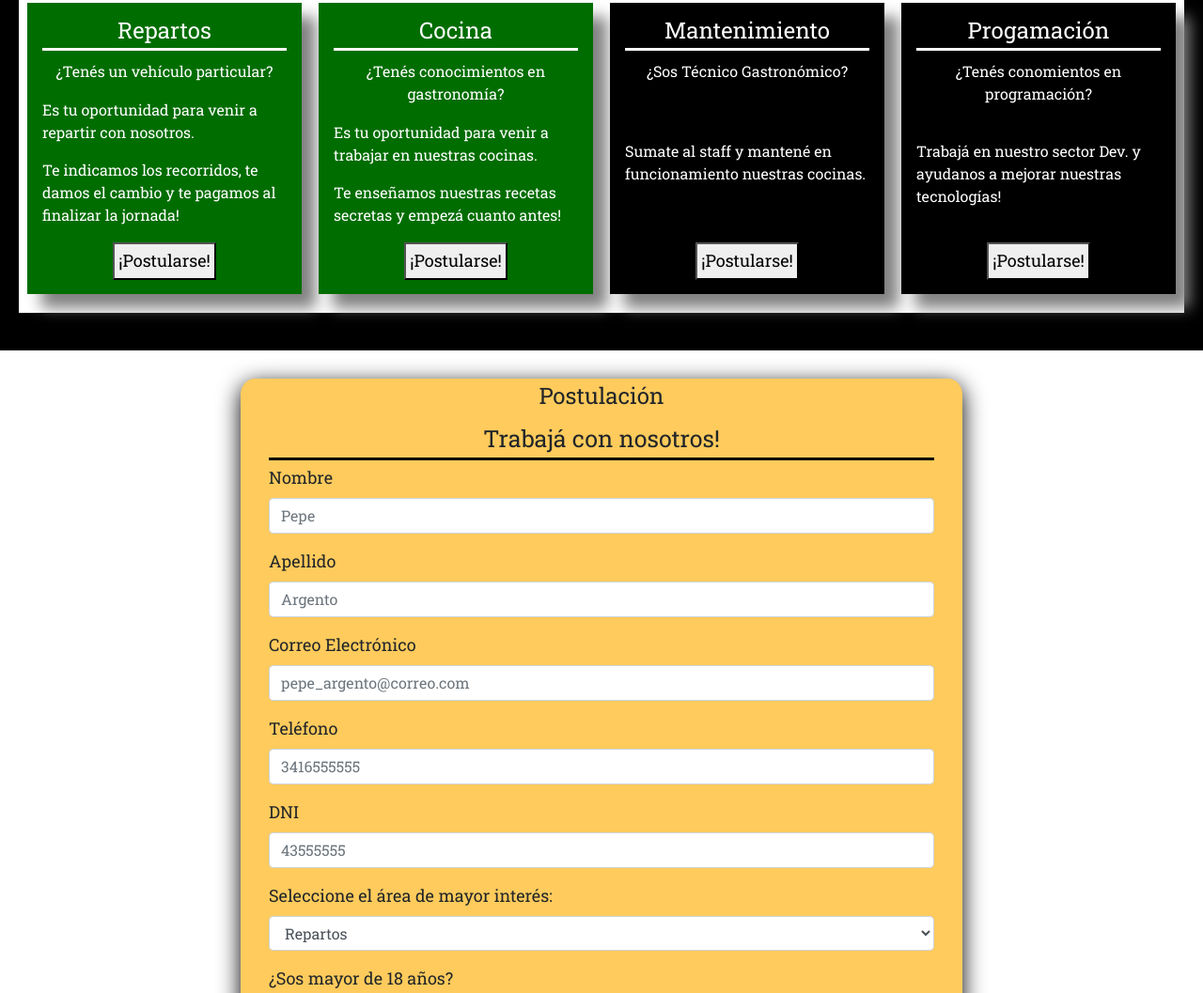
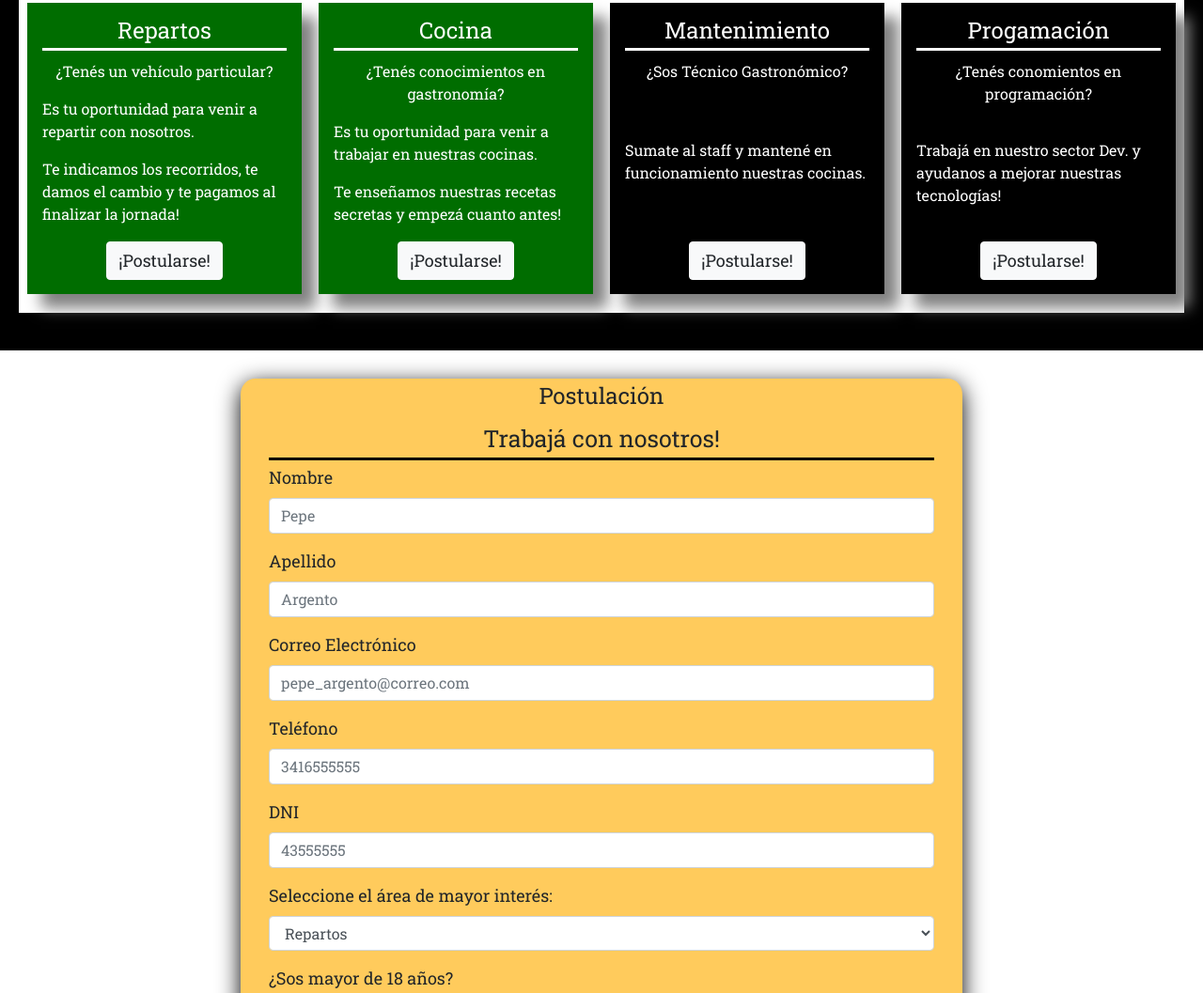
Before and after one commit to FacundoGreco/jack-and-jek, a website: page pages/jobs.html in a window 1280 px wide. Shown: the part 688-1745 px from the top of the page at 94% size. Drawn offline with nearby package versions, Linux system fonts and the light colour scheme.

Commit message:
Uses bootstrap btn for jobs buttons

```diff
--- a/pages/jobs.html
+++ b/pages/jobs.html
@@ -88,8 +88,8 @@
                                 <p>Te indicamos los recorridos, te damos el cambio y te pagamos al finalizar la jornada!
                                 </p>
                             </div>
-                            <a class="jobDescription__button"
-                                href="jobs.html#postulation"><button>¡Postularse!</button></a>
+                            <a class="jobDescription__button" href="jobs.html#postulation"><button
+                                    class="btn btn-light">¡Postularse!</button></a>
                         </div>
                     </div>
 
@@ -101,8 +101,8 @@
                                 <p>Es tu oportunidad para venir a trabajar en nuestras cocinas.</p>
                                 <p>Te enseñamos nuestras recetas secretas y empezá cuanto antes!</p>
                             </div>
-                            <a class="jobDescription__button"
-                                href="jobs.html#postulation"><button>¡Postularse!</button></a>
+                            <a class="jobDescription__button" href="jobs.html#postulation"><button
+                                    class="btn btn-light">¡Postularse!</button></a>
                         </div>
                     </div>
 
@@ -117,8 +117,8 @@
                             <div class="jobDescription__data">
                                 <p>Sumate al staff y mantené en funcionamiento nuestras cocinas.</p>
                             </div>
-                            <a class="jobDescription__button"
-                                href="jobs.html#postulation"><button>¡Postularse!</button></a>
+                            <a class="jobDescription__button" href="jobs.html#postulation"><button
+                                    class="btn btn-light">¡Postularse!</button></a>
                         </div>
                     </div>
 
@@ -129,8 +129,8 @@
                             <div class="jobDescription__data">
                                 <p>Trabajá en nuestro sector Dev. y ayudanos a mejorar nuestras tecnologías!</p>
                             </div>
-                            <a class="jobDescription__button"
-                                href="jobs.html#postulation"><button>¡Postularse!</button></a>
+                            <a class="jobDescription__button" href="jobs.html#postulation"><button
+                                    class="btn btn-light">¡Postularse!</button></a>
                         </div>
                     </div>
 
--- a/scss/main.scss
+++ b/scss/main.scss
@@ -532,12 +532,8 @@ form {
 
                 .jobDescription__button {
                     margin: 0 auto;
-                    width: min-content;
-                }
 
-                .jobDescription__button button {
-                    width: 110px;
-                    height: 40px;
+                    button {
                         font-size: 18px;
 
                         &:hover {
@@ -546,6 +542,8 @@ form {
                             box-shadow: 0 0 8px white;
                         }
                     }
+                }
+
             }
         }
     }
```
Also changed, not shown: css/main.css. Lines whose indentation alone changed are shown as unchanged.
